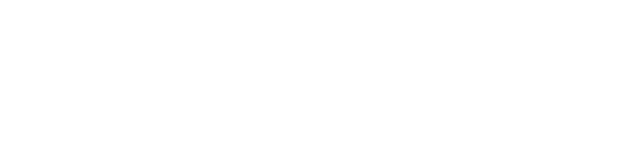
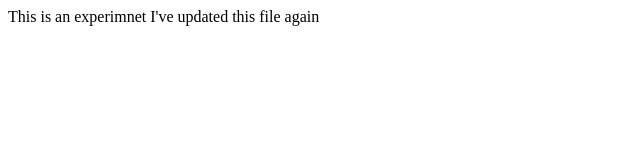
Before and after one commit to PunitBasarkod/My-Personal-website, a plain HTML site: page experiment.html in a window 1280 px wide. Shown: the whole page, without its empty margins (0-640 px from the left). Drawn offline with Linux system fonts and the light colour scheme.

Commit message:
experiment2

```diff
--- a/experiment.html
+++ b/experiment.html
@@ -4,9 +4,10 @@
     <meta charset="UTF-8">
     <meta http-equiv="X-UA-Compatible" content="IE=edge">
     <meta name="viewport" content="width=device-width, initial-scale=1.0">
-    <title>This is an experimnet</title>
+    <title>Document</title>
 </head>
 <body>
-
+    This is an experimnet
+    I've updated this file again
 </body>
 </html>
```
